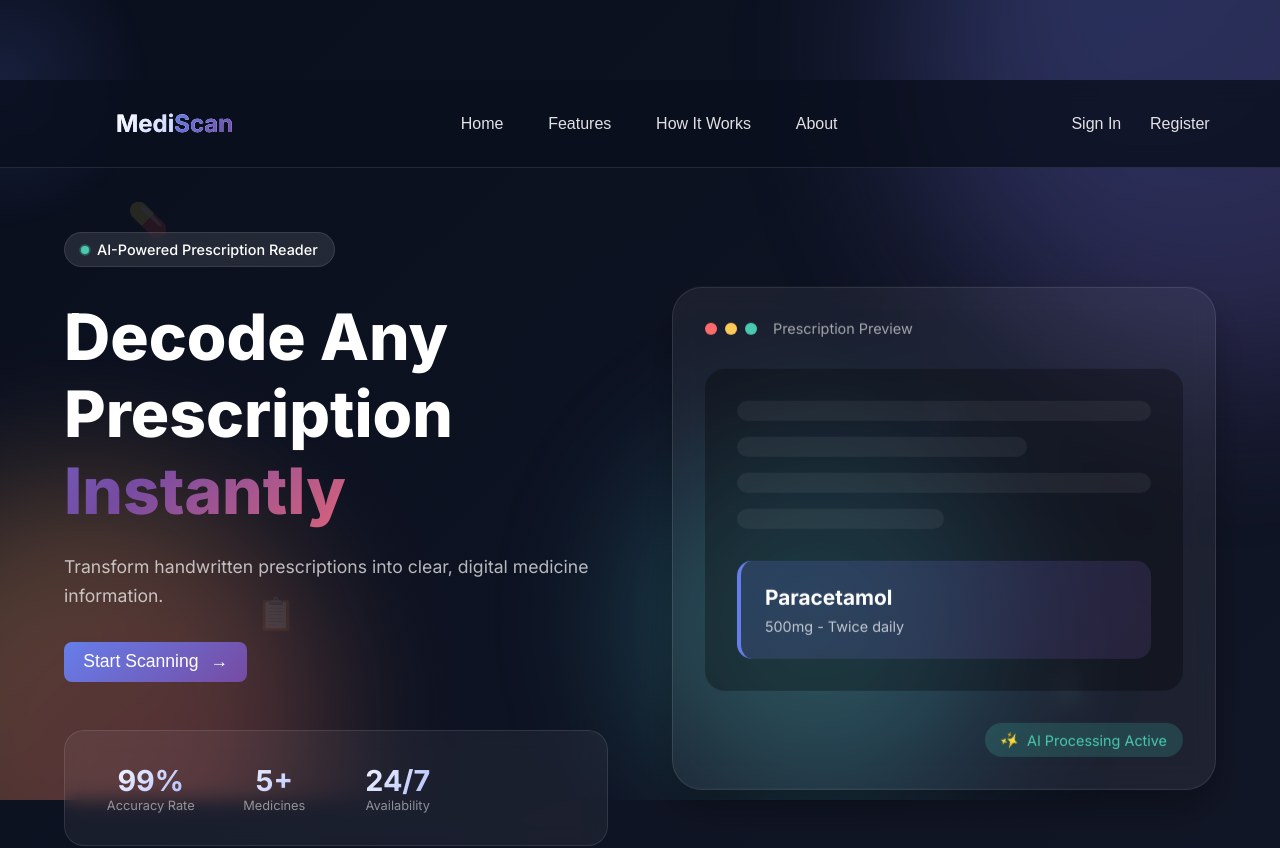
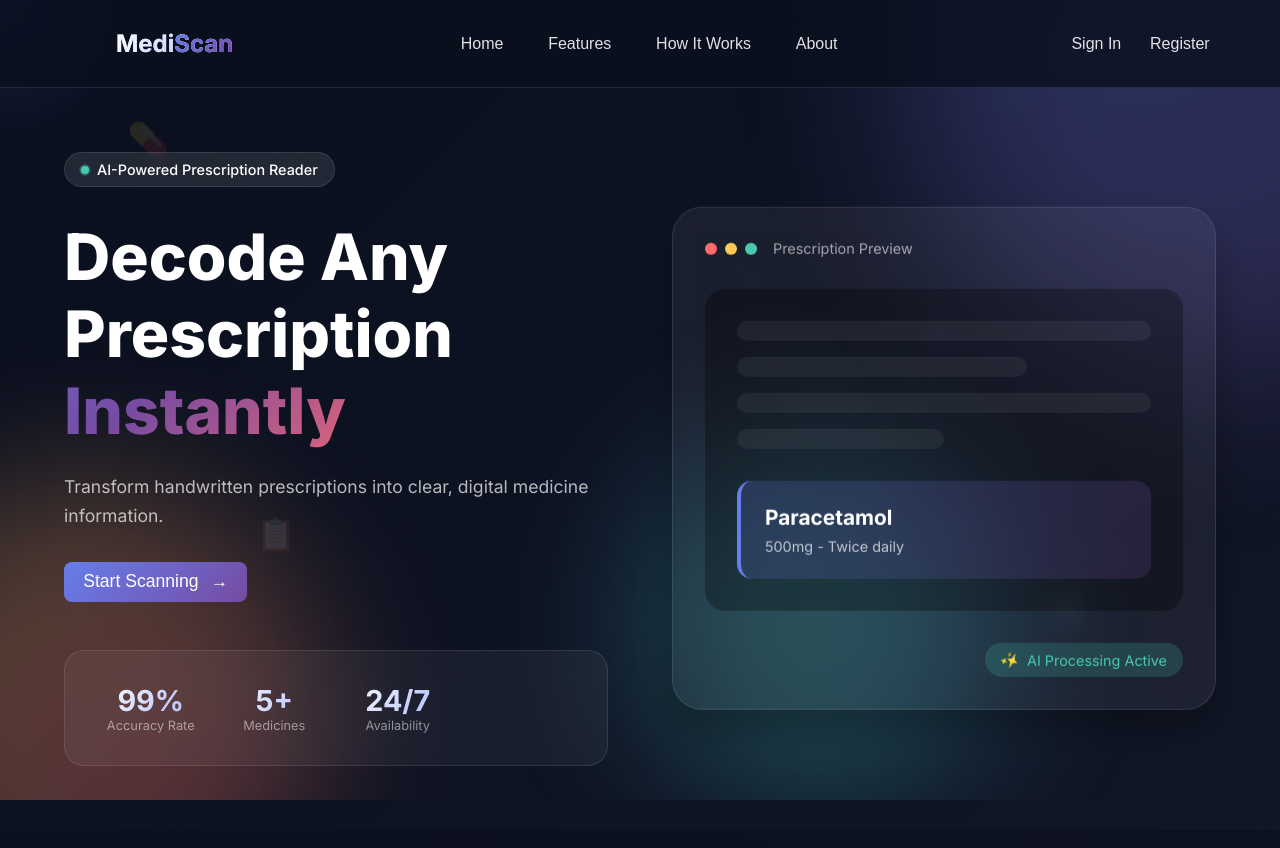
Before and after one commit to Tharasri78/Ai-Prescription-Reader, a React app in the folder frontend/: page / in a window 1280 px wide. Shown: the top 848 px of the page. Built offline with nearby package versions, Linux system fonts and the light colour scheme; the HTML template or start-up script is replaced by a standard one.

Commit message:
index removed

```diff
--- a/frontend/src/index.css
+++ /dev/null
@@ -1,17 +0,0 @@
-/* Global fix - content starts below fixed navbar */
-.login-container,
-.register-container,
-.upload-container,
-.home-container,
-.results-page /* etc. */ {
-  padding-top: 80px;
-}
-
-@media (max-width: 768px) {
-  .login-container,
-  .register-container,
-  .upload-container,
-  .home-container {
-    padding-top: 70px;
-  }
-}
--- a/frontend/src/main.jsx
+++ b/frontend/src/main.jsx
@@ -2,7 +2,7 @@ import React from "react";
 import ReactDOM from "react-dom/client";
 import { BrowserRouter } from "react-router-dom";
 import App from "./App.jsx";
-import "./index.css"
+
 
 ReactDOM.createRoot(document.getElementById("root")).render(
   <React.StrictMode>
```
